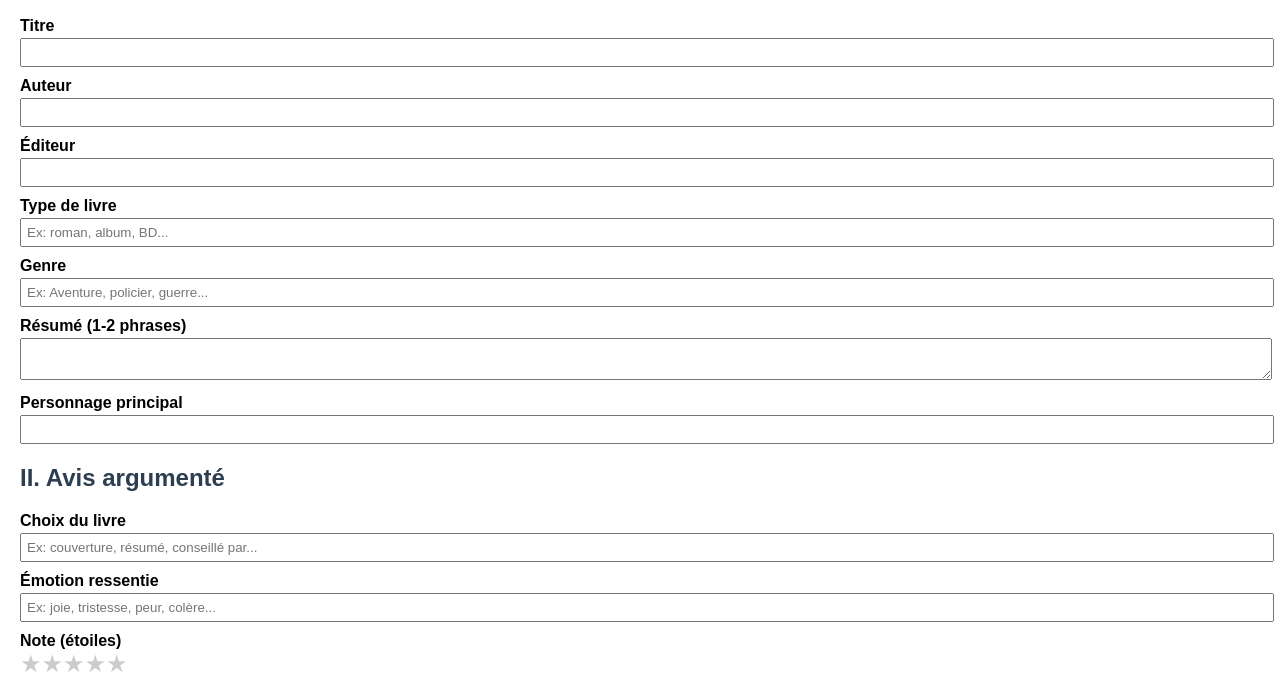
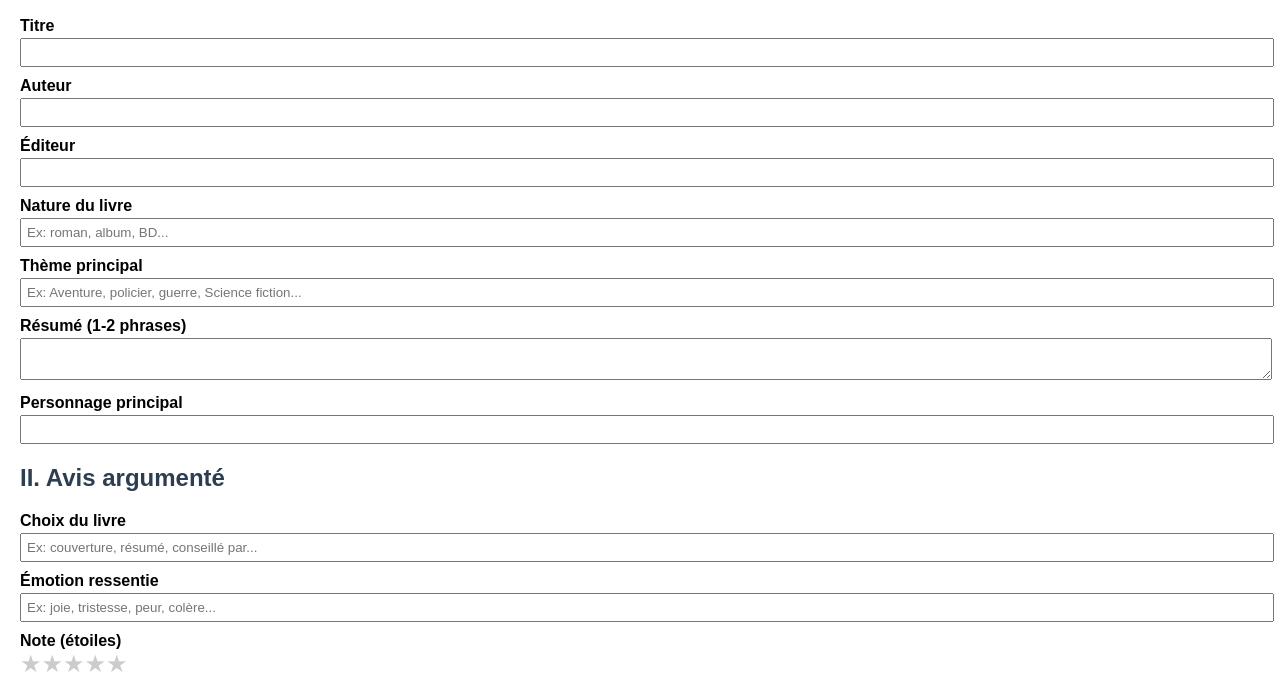
Before and after one commit to Cdiclorisseaux/version3, a plain HTML site: page index.html in a window 1280 px wide. Shown: the part 111-796 px from the top of the page. Drawn offline with Linux system fonts and the light colour scheme.

Commit message:
Update index.html

```diff
--- a/index.html
+++ b/index.html
@@ -44,10 +44,10 @@
     <input type="text" id="auteur">
     <label>Éditeur</label>
     <input type="text" id="editeur">
-    <label>Type de livre</label>
+    <label>Nature du livre</label>
     <input type="text" id="type" placeholder="Ex: roman, album, BD...">
-    <label>Genre</label>
-    <input type="text" id="genre" placeholder="Ex: Aventure, policier, guerre...">
+    <label>Thème principal</label>
+    <input type="text" id="genre" placeholder="Ex: Aventure, policier, guerre, Science fiction...">
     <label>Résumé (1-2 phrases)</label>
     <textarea id="resume"></textarea>
     <label>Personnage principal</label>
```
